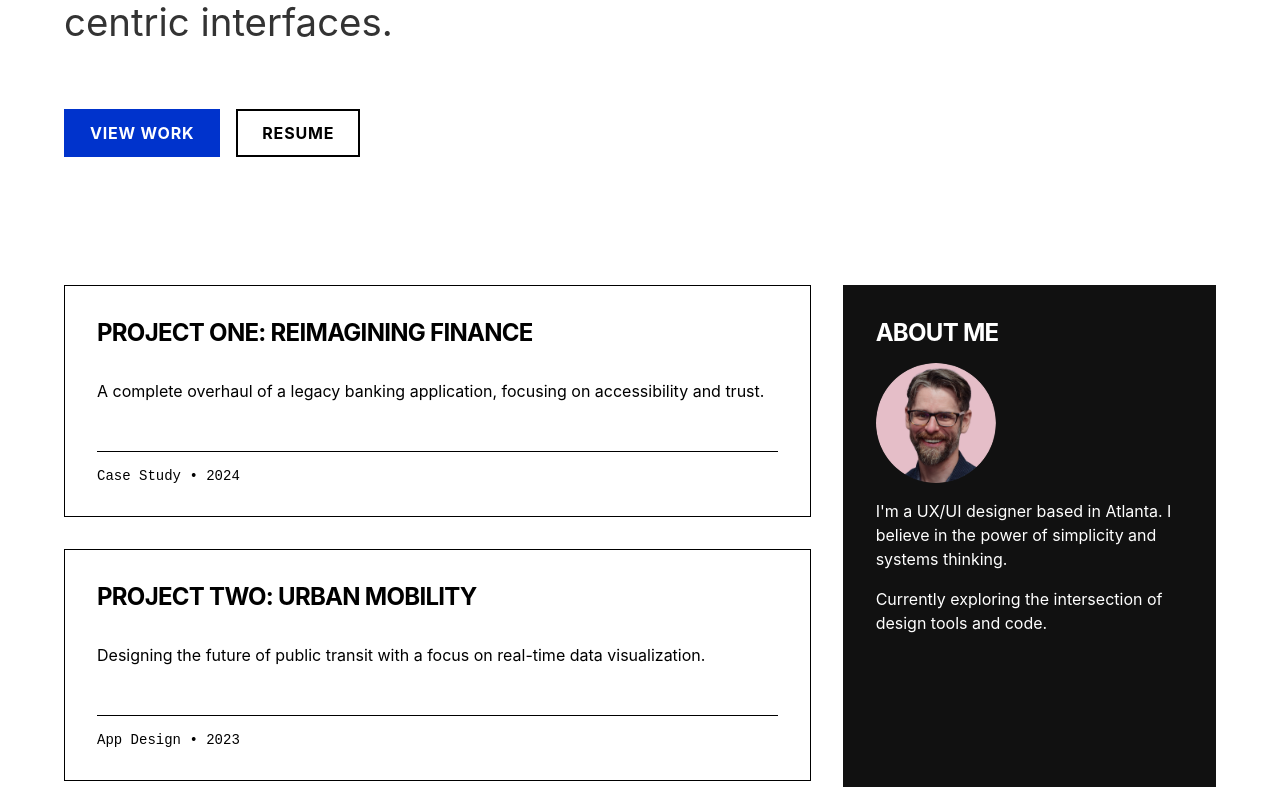
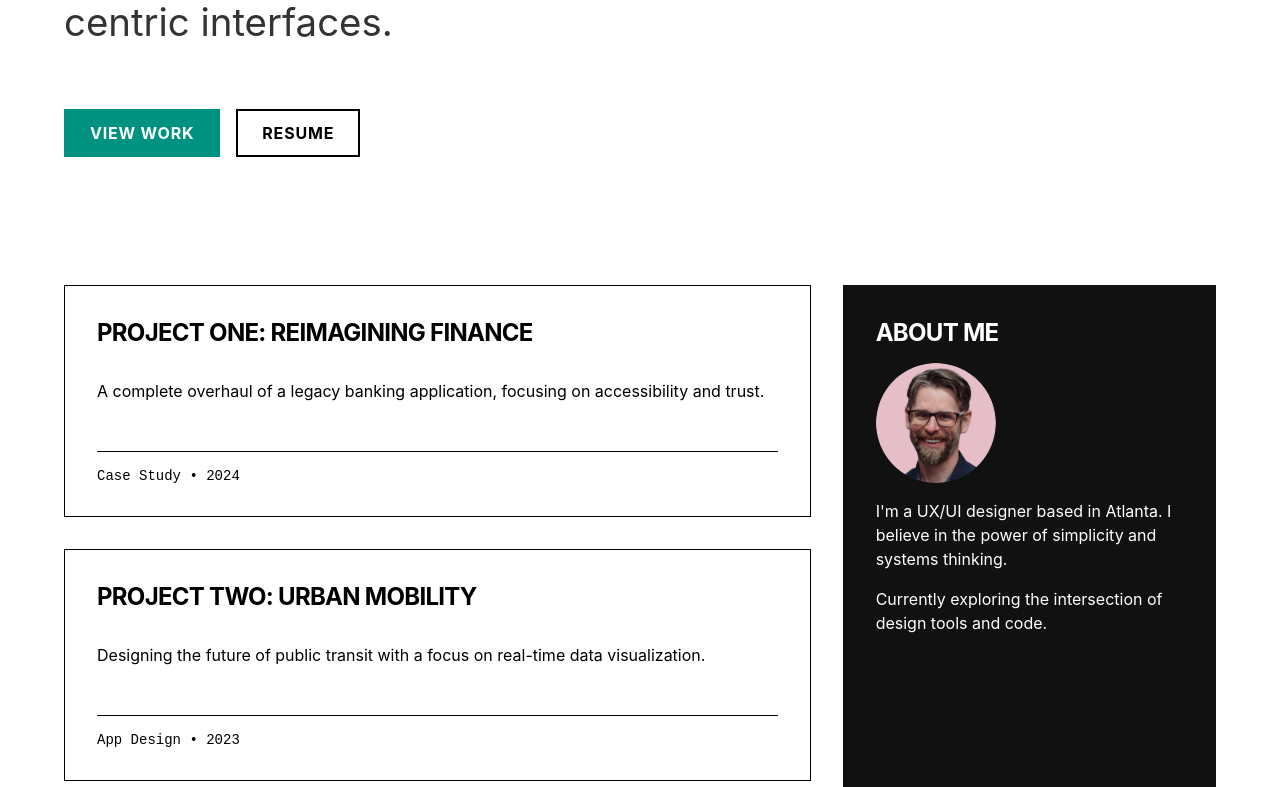
Before and after one commit to datatimp/datatimp.github.io, a React (Vite) app: page / in a window 1280 px wide. Shown: the part 433-1220 px from the top of the page. Built offline with nearby package versions, Linux system fonts and the light colour scheme.

Commit message:
Transition updates

```diff
--- a/src/content/about.md
+++ b/src/content/about.md
@@ -2,6 +2,7 @@
 name: Tim Pevey
 title: Product Designer crafting clean, user-centric interfaces.
 linkedin: https://www.linkedin.com/in/timothypevey/
+github: https://www.github.com/datatimp
 ---
 
 I'm a UX/UI designer based in Atlanta. I believe in the power of simplicity and systems thinking.
--- a/src/css/tokens.css
+++ b/src/css/tokens.css
@@ -2,7 +2,7 @@
     /* Colors */
     --color-bg: #ffffff;
     --color-text: #000000;
-    --color-primary: #0033cc;
+    --color-primary: #009280;
     /* International Klein Blue style */
     --color-accent: #ff0000;
     /* Swiss Red accent */
--- a/src/pages/Home.jsx
+++ b/src/pages/Home.jsx
@@ -43,10 +43,10 @@ export const Home = () => {
                 <section className={styles.aboutColumn}>
                     <Card
                         title="About Me"
-                        variant="highContrast"
                         className={styles.aboutCard}
                         footer={
                             <div className={styles.aboutCardFooter}>
+                                <a href={about.data.github}>Github</a>
                                 <a href={about.data.linkedin}>LinkedIn</a>
                             </div>
                         }
--- a/src/pages/Home.module.css
+++ b/src/pages/Home.module.css
@@ -27,7 +27,12 @@
 .aboutCard {
     position: relative;
     overflow: hidden;
-    transition: background-color 0.3s ease;
+    /* Dark card base styles */
+    background-color: var(--color-black-card);
+    color: #fff;
+    border-color: var(--color-black-card);
+    /* Transitions */
+    transition: background-color 0.2s ease, color 0.2s ease, transform 0.2s ease, box-shadow 0.2s ease;
 }
 
 .aboutCard::before {
@@ -46,6 +51,7 @@
 .aboutCard:hover {
     background-color: #ffffff;
     color: #000000;
+    box-shadow: 8px 8px 0px var(--color-primary);
 }
 
 .aboutCard:hover::before {
```
